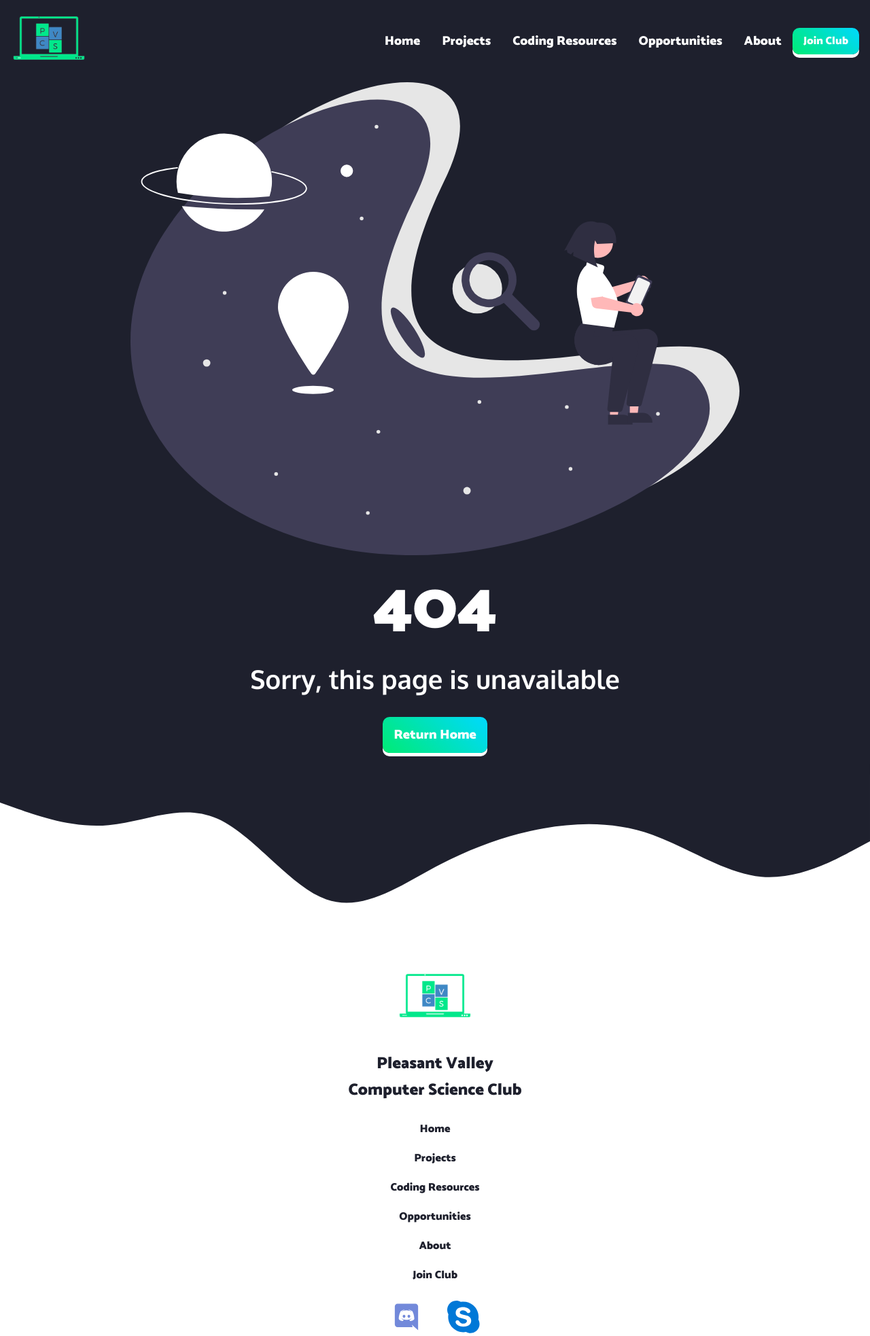
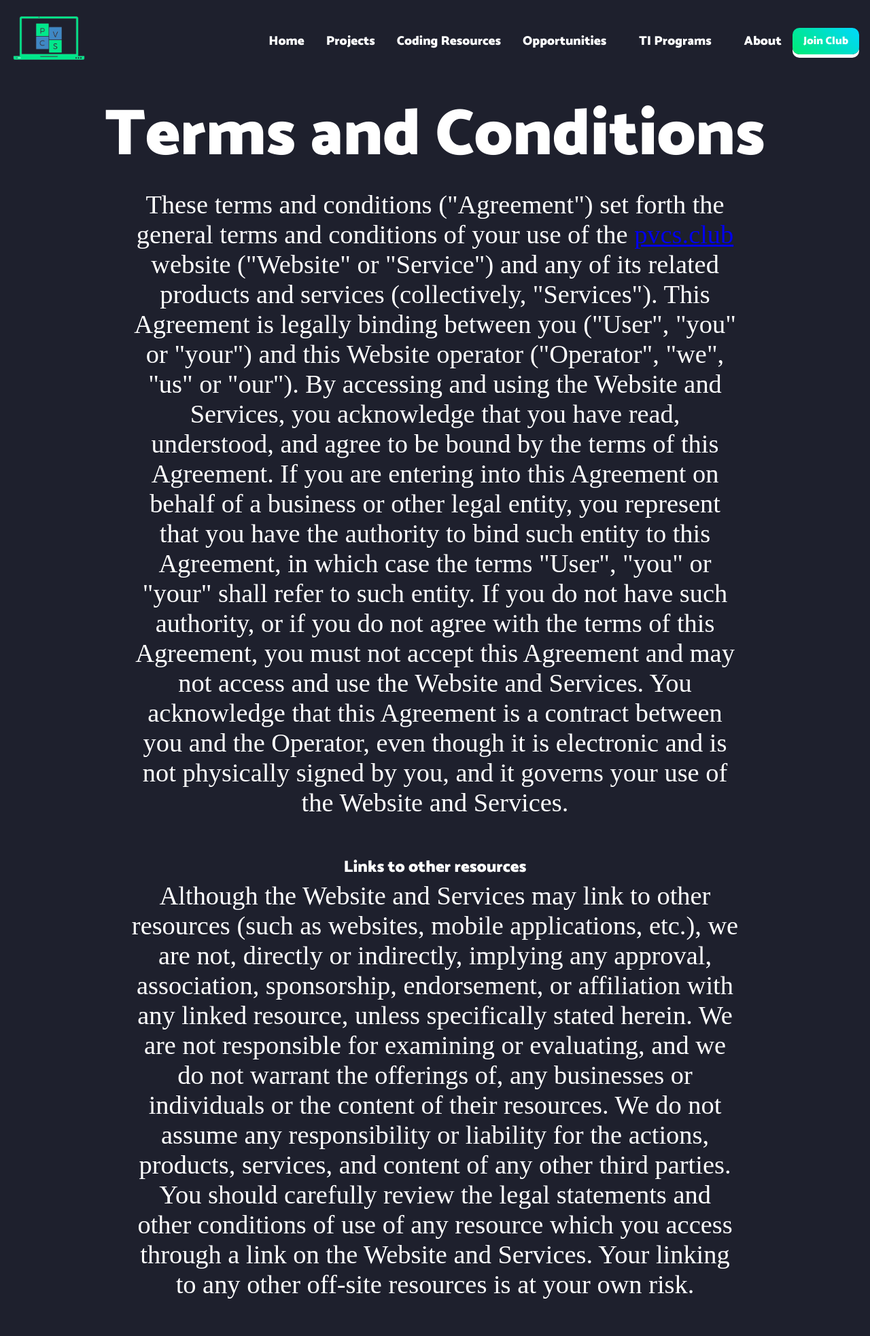
Before and after one commit to SalarC123/CSClubWebsite, a Flask app: page /legal in a window 1280 px wide. Shown: the top 1966 px of the page at 68% size. Run offline with Flask 2, Linux system fonts and the light colour scheme.

Commit message:
fix merge conflict

```diff
--- a/src/routes.py
+++ b/src/routes.py
@@ -6,10 +6,23 @@ app = Flask(__name__)
 
 # TO RUN FLASK APP, TYPE THIS IN THE TERMINAL:
     # export FLASK_APP=routes.py
-    # source venv/bin/activate
+    # MAC:
+      # python3 -m venv venv
+      # . venv/bin/activate
+    # WINDOWS:
+      # py -3 -m venv venv
+      # venv\Scripts\activate
     # cd src
     # pip3 install -r requirements.txt
     # flask run
+
+# TO RUN APP ON REPL.IT
+  # create .replit file and add
+    # language = "bash"
+    # run = "python3 -m pip install --user --upgrade pip && pip install --upgrade pip && export FLASK_APP=routes.py && python3 -m venv venv && . venv/bin/activate && cd src && pip3 install -r requirements.txt && flask run --host=0.0.0.0 --port=8000"
+  # Now click repl's "run" button
+  # The second time you run it, you need to remove everything before "export" in the "run" command
+  # if you reload the page, add the original "run" command in the .replit file again
 
 @app.route('/')
 def landing():
@@ -95,6 +108,60 @@ def join():
         jsFile=jsFile,
 )
 
+@app.route('/programs/physics')
+def physics():
+  title = "Physics TI84 Programs"
+  description = "Physics programs for graphing calculators"
+  stylesheet = "physics.css"
+  jsFile = "physics.js"
+  return render_template(
+    "TIphysics.html",
+    title=title,
+    description=description,
+    stylesheet=stylesheet,
+    jsFile=jsFile,
+  )
+
+@app.route('/programs/geometry')
+def geometry():
+  title = "Geometry TI84 Programs"
+  description = "Geometry programs for graphing calculators"
+  stylesheet = "geometry.css"
+  jsFile = "geometry.js"
+  return render_template(
+    "TIgeometry.html",
+    title=title,
+    description=description,
+    stylesheet=stylesheet,
+    jsFile=jsFile,
+  )
+
+@app.route('/programs/converters')
+def converters():
+  title = "Conversion TI84 Programs"
+  description = "Conversion programs for graphing calculators"
+  stylesheet = "converters.css"
+  jsFile = "converters.js"
+  return render_template(
+    "TIconverters.html",
+    title=title,
+    description=description,
+    stylesheet=stylesheet,
+    jsFile=jsFile,
+  )
+
+@app.route('/legal')
+def legal():
+  title = "Terms of Service & Privacy Policy"
+  description = "Terms of Service of the Website and Privacy Policy Notice of Website"
+  stylesheet = "legal.css"
+  return render_template(
+    "legal.html",
+    title=title,
+    description=description,
+    stylesheet=stylesheet,
+  )
+
 @app.errorhandler(404)
 def not_found(error):
     title = "404 Error"
@@ -107,5 +174,6 @@ def not_found(error):
         stylesheet=stylesheet
     )
 
+
 if __name__ == "__main__":
     app.run()
--- a/src/static/base.css
+++ b/src/static/base.css
@@ -22,6 +22,11 @@ body {
     z-index: 3;
 }
 
+.navbar > a:first-child {
+  margin-right: auto;
+  margin-left: 1rem;
+}
+
 .navbar h3 {
     margin: 0rem 1rem;
 }
@@ -31,7 +36,7 @@ body {
     color: white;
 }
 
-.navlink button {
+.navlink-button {
     padding: 0.4rem 1rem;
     color: white;
     background: linear-gradient(45deg, #00eb74, #00d9ff);
@@ -43,17 +48,53 @@ body {
     font-size: 1rem;
 }
 
-.navbar a:first-child {
-    margin-right: auto;
-    margin-left: 1rem;
-}
-
 .logo {
     width: 7rem;
     height: 7rem;
 }
 
+.dropbtn {
+  background-color: #1E202D;
+  color: white;
+  padding: 16px;
+  font-size: 16px;
+  font-family: Catamaran;
+  border: none;
+  cursor: pointer;
+}
 
+.dropdown {
+  position: relative;
+  display: inline-block;
+}
+
+.dropdown-content {
+  display: none;
+  position: absolute;
+  background-color: #f1f1f1;
+  min-width: 160px;
+  box-shadow: 0px 8px 16px 0px rgba(0,0,0,0.2);
+  z-index: 1;
+  border-radius: 1rem;
+}
+
+
+.dropdown-content a {
+  color: #1e202d;
+  padding: 16px 16px;
+  text-decoration: none;
+  display: block;
+  border-radius: 1rem;
+}
+
+.dropdown-content a:hover {
+  /* background-color: #00eb74; */
+  background: linear-gradient(to right, #00eb74, #00d9ff)
+  }
+
+.dropdown:hover .dropdown-content {
+  display: block;
+}
 
 .footer {
     display: flex;
@@ -108,15 +149,14 @@ body {
 }
 
 .hamburger-dropdown {
-    display: flex;
     flex-direction: column;
     align-items: center;
     background-color: #1E202D;
-    height: 30rem;
+    height: 33rem;
     display: none;
     width: 100%;
     font-size: 1.5rem;
-    margin-top: -30rem;
+    margin-top: -34rem;
     /* transition: margin-top 0.5s ease; */
 }
 
@@ -130,6 +170,8 @@ body {
     color: white;
     padding: 0.5rem;
 }
+
+/* Large Screen Settings */
 
 @media (max-width:1500px) {
     .footer {
@@ -151,8 +193,8 @@ body {
         text-align: center;
     }
 }
-
-@media (max-width:900px) {
+/* Mobile Settings - Tablet */
+@media (max-width:1100px) {
     .navlink {
         display: none;
     }
@@ -162,4 +204,22 @@ body {
     .hamburger-dropdown {
         display: flex;
     }
+    .content-wrapper p {
+        font-size: 17px;
+    }
 }
+
+@media (max-width:650px) {
+    .navlink {
+        display: none;
+    }
+    .hamburger-icon {
+        display: block;
+    }
+    .hamburger-dropdown {
+        display: flex;
+    }
+    .content-wrapper p {
+        font-size: 17px;
+    }
+}
--- a/src/static/index.css
+++ b/src/static/index.css
@@ -186,6 +186,7 @@
         width: 90vw;
         font-size: clamp(2.5rem, 7.5vw, 100rem);
         line-height: clamp(3rem, 10vw, 100rem);
+        margin-top: 3rem;
     }
     .content-wrapper p {
         width: 75vw;
--- /dev/null
+++ b/src/static/legal.css
@@ -0,0 +1,66 @@
+.content-wrapper {
+    display: flex;
+    flex-direction: column;
+    align-items: center;
+    justify-content: flex-start;
+    height: auto;
+    background-color: #1e202d;
+    color: white;
+    text-align: center;
+}
+
+.content-wrapper h1 {
+    font-size: 5vw;
+    width: auto;
+}
+
+.content-wrapper p {
+    font-family: 'Times New Roman', Times, serif;
+    font-size: 1vw;
+    width: auto;
+}
+
+.content-wrapper button {
+    margin: 2rem 0rem;
+    padding: 0.7rem 1rem;
+    color: white;
+    background: linear-gradient(45deg, #00eb74, #00d9ff);
+    border: none;
+    font-size: 1.2rem;
+    font-family: 'Times New Roman', Times, serif;
+    border-radius: 10px;
+    box-shadow: 0 5px 0 #ffffff;
+    cursor: pointer;
+}
+
+.link {
+    text-decoration: none;
+    color: white;
+}
+
+.page-wave-down {
+    margin-top: -1rem;
+}
+
+@media (max-width:1500px) {
+    .content-wrapper h1 {
+        width: 90vw;
+        font-size: clamp(2.5rem, 7.5vw, 100rem);
+    }
+    .content-wrapper h3 {
+        display: none;
+    }
+    .content-wrapper p {
+        width: 70vw;
+        font-size: clamp(1.3rem, 3vw, 100rem);
+    }
+    .svg-wrapper img {
+        width: 70vw;
+        height: auto;
+    }
+    .svg-wrapper {
+        display: flex;
+        align-items: center;
+        justify-content: center;
+    }
+}
--- a/src/templates/base.html
+++ b/src/templates/base.html
@@ -14,13 +14,21 @@
 
   <body>
     <nav class="navbar">
-            <a href={{ url_for("landing") }}><img src="../static/Images/logo.png" alt="PVCS Logo" class="logo"></a>
+      <a href={{ url_for( "landing") }}><img src="../static/Images/logo.png" alt="PVCS Logo" class="logo"></a>
       <a class="navlink" href={{ url_for("landing") }}><h3>Home</h3></a>
       <a class="navlink" href={{ url_for("projects") }}><h3>Projects</h3></a>
       <a class="navlink" href={{ url_for("resources") }}><h3>Coding Resources</h3></a>
       <a class="navlink" href={{ url_for("opportunities") }}><h3>Opportunities</h3></a>
+      <div class="dropdown navlink">
+        <button class="dropbtn"><h3>TI Programs</h3></button>
+          <div class="dropdown-content">
+            <a href={{ url_for("physics") }}>Physics</a>
+            <a href={{ url_for("geometry") }}>Geometry</a>
+            <a href={{ url_for("converters") }}>Converters</a>
+          </div>
+      </div>
       <a class="navlink" href={{ url_for("about") }}><h3>About</h3></a>
-            <a class="navlink" href={{ url_for("join") }}><button>Join Club</button></a>
+      <a class="navlink" href={{ url_for("join") }}><button class="navlink-button">Join Club</button></a>
       <img onclick="mobileMenuActivate()" src="../static/Images/hamburger.png" alt="Hamburger Menu" class="hamburger-icon">
     </nav>
 
@@ -31,6 +39,12 @@
         <a href={{ url_for("opportunities") }}><h3>Opportunities</h3></a>
         <a href={{ url_for("about") }}><h3>About</h3></a>
         <a href={{ url_for("join") }}><h3>Join Club</h3></a>
+        <a href=""><h3>TI Programs</h3></a>
+        <!-- <div class="dropdown-content">
+          <a href={{ url_for("physics") }}>Physics</a>
+          <a href={{url_for("geometry")}}>Geometry</a>
+          <a href={{url_for("converters")}}>Converters</a>
+        </div> -->
     </div>
 
     {% block content %}
--- /dev/null
+++ b/src/templates/legal.html
@@ -0,0 +1,32 @@
+{% extends "base.html" %}
+
+{% block content %}
+    <div class="content-wrapper">
+        <h1>Terms and Conditions</h1>
+<p>These terms and conditions (&quot;Agreement&quot;) set forth the general terms and conditions of your use of the <a target="_blank" rel="nofollow" href="http://pvcs.club">pvcs.club</a> website (&quot;Website&quot; or &quot;Service&quot;) and any of its related products and services (collectively, &quot;Services&quot;). This Agreement is legally binding between you (&quot;User&quot;, &quot;you&quot; or &quot;your&quot;) and this Website operator (&quot;Operator&quot;, &quot;we&quot;, &quot;us&quot; or &quot;our&quot;). By accessing and using the Website and Services, you acknowledge that you have read, understood, and agree to be bound by the terms of this Agreement. If you are entering into this Agreement on behalf of a business or other legal entity, you represent that you have the authority to bind such entity to this Agreement, in which case the terms &quot;User&quot;, &quot;you&quot; or &quot;your&quot; shall refer to such entity. If you do not have such authority, or if you do not agree with the terms of this Agreement, you must not accept this Agreement and may not access and use the Website and Services. You acknowledge that this Agreement is a contract between you and the Operator, even though it is electronic and is not physically signed by you, and it governs your use of the Website and Services.</p><br><br>
+<h2>Links to other resources</h2>
+<p>Although the Website and Services may link to other resources (such as websites, mobile applications, etc.), we are not, directly or indirectly, implying any approval, association, sponsorship, endorsement, or affiliation with any linked resource, unless specifically stated herein. We are not responsible for examining or evaluating, and we do not warrant the offerings of, any businesses or individuals or the content of their resources. We do not assume any responsibility or liability for the actions, products, services, and content of any other third parties. You should carefully review the legal statements and other conditions of use of any resource which you access through a link on the Website and Services. Your linking to any other off-site resources is at your own risk.</p><br><br>
+<h2>Prohibited uses</h2>
+<p>In addition to other terms as set forth in the Agreement, you are prohibited from using the Website and Services or Content: (a) for any unlawful purpose; (b) to solicit others to perform or participate in any unlawful acts; (c) to violate any international, federal, provincial or state regulations, rules, laws, or local ordinances; (d) to infringe upon or violate our intellectual property rights or the intellectual property rights of others; (e) to harass, abuse, insult, harm, defame, slander, disparage, intimidate, or discriminate based on gender, sexual orientation, religion, ethnicity, race, age, national origin, or disability; (f) to submit false or misleading information; (g) to upload or transmit viruses or any other type of malicious code that will or may be used in any way that will affect the functionality or operation of the Website and Services, third party products and services, or the Internet; (h) to spam, phish, pharm, pretext, spider, crawl, or scrape; (i) for any obscene or immoral purpose; or (j) to interfere with or circumvent the security features of the Website and Services, third party products and services, or the Internet. We reserve the right to terminate your use of the Website and Services for violating any of the prohibited uses.</p><br><br>
+<h2>Intellectual property rights</h2>
+<p>&quot;Intellectual Property Rights&quot; means all present and future rights conferred by statute, common law or equity in or in relation to any copyright and related rights, trademarks, designs, patents, inventions, goodwill and the right to sue for passing off, rights to inventions, rights to use, and all other intellectual property rights, in each case whether registered or unregistered and including all applications and rights to apply for and be granted, rights to claim priority from, such rights and all similar or equivalent rights or forms of protection and any other results of intellectual activity which subsist or will subsist now or in the future in any part of the world. This Agreement does not transfer to you any intellectual property owned by the Operator or third parties, and all rights, titles, and interests in and to such property will remain (as between the parties) solely with the Operator. All trademarks, service marks, graphics and logos used in connection with the Website and Services, are trademarks or registered trademarks of the Operator or its licensors. Other trademarks, service marks, graphics and logos used in connection with the Website and Services may be the trademarks of other third parties. Your use of the Website and Services grants you no right or license to reproduce or otherwise use any of the Operator or third party trademarks.</p><br><br>
+<h2>Limitation of liability</h2>
+<p>To the fullest extent permitted by applicable law, in no event will the Operator, its affiliates, directors, officers, employees, agents, suppliers or licensors be liable to any person for any indirect, incidental, special, punitive, cover or consequential damages (including, without limitation, damages for lost profits, revenue, sales, goodwill, use of content, impact on business, business interruption, loss of anticipated savings, loss of business opportunity) however caused, under any theory of liability, including, without limitation, contract, tort, warranty, breach of statutory duty, negligence or otherwise, even if the liable party has been advised as to the possibility of such damages or could have foreseen such damages. To the maximum extent permitted by applicable law, the aggregate liability of the Operator and its affiliates, officers, employees, agents, suppliers and licensors relating to the services will be limited to an amount greater of one dollar or any amounts actually paid in cash by you to the Operator for the prior one month period prior to the first event or occurrence giving rise to such liability. The limitations and exclusions also apply if this remedy does not fully compensate you for any losses or fails of its essential purpose.</p><br><br>
+<h2>Indemnification</h2>
+<p>You agree to indemnify and hold the Operator and its affiliates, directors, officers, employees, agents, suppliers and licensors harmless from and against any liabilities, losses, damages or costs, including reasonable attorneys' fees, incurred in connection with or arising from any third party allegations, claims, actions, disputes, or demands asserted against any of them as a result of or relating to your Content, your use of the Website and Services or any willful misconduct on your part.</p><br><br>
+<h2>Severability</h2>
+<p>All rights and restrictions contained in this Agreement may be exercised and shall be applicable and binding only to the extent that they do not violate any applicable laws and are intended to be limited to the extent necessary so that they will not render this Agreement illegal, invalid or unenforceable. If any provision or portion of any provision of this Agreement shall be held to be illegal, invalid or unenforceable by a court of competent jurisdiction, it is the intention of the parties that the remaining provisions or portions thereof shall constitute their agreement with respect to the subject matter hereof, and all such remaining provisions or portions thereof shall remain in full force and effect.</p><br><br>
+<h2>Dispute resolution</h2>
+<p>The formation, interpretation, and performance of this Agreement and any disputes arising out of it shall be governed by the substantive and procedural laws of Iowa, United States without regard to its rules on conflicts or choice of law and, to the extent applicable, the laws of United States. The exclusive jurisdiction and venue for actions related to the subject matter hereof shall be the courts located in Iowa, United States, and you hereby submit to the personal jurisdiction of such courts. You hereby waive any right to a jury trial in any proceeding arising out of or related to this Agreement. The United Nations Convention on Contracts for the International Sale of Goods does not apply to this Agreement.</p><br><br>
+<h2>Changes and amendments</h2>
+<p>We reserve the right to modify this Agreement or its terms relating to the Website and Services at any time, effective upon posting of an updated version of this Agreement on the Website. When we do, we will revise the updated date at the bottom of this page. Continued use of the Website and Services after any such changes shall constitute your consent to such changes.</p>
+<h2>Acceptance of these terms</h2>
+<p>You acknowledge that you have read this Agreement and agree to all its terms and conditions. By accessing and using the Website and Services you agree to be bound by this Agreement. If you do not agree to abide by the terms of this Agreement, you are not authorized to access or use the Website and Services. </p><br><br>
+<h2>Contacting us</h2>
+<p>If you would like to contact us to understand more about this Agreement or wish to contact us concerning any matter relating to it, you may do so via the <a target="_blank" rel="nofollow" href="https://www.pvcs.club/join.html">contact form</a>.</p>
+<p>This document was last updated on July 6, 2021</p>
+        <h1>Privacy Policy</h1>
+        <p></p>
+    </div>
+    <img src="../static/Images/page-wave-1.svg" alt="Page Wave Down" class="page-wave-down">
+{% endblock %}
```
Also changed, not shown: src/static/converters.css (added, +161 -0 lines), src/static/geometry.css (added, +126 -0 lines), src/templates/TIconverters.html (added, +54 -0 lines), src/templates/TIgeometry.html (added, +41 -0 lines), src/templates/TIphysics.html (added, +7 -0 lines), src/static/Images/orbit.svg (added), src/static/Images/wheels.svg (added), src/templates/index.html (line endings or trailing spaces), 1 other file. Lines whose indentation alone changed are shown as unchanged.
